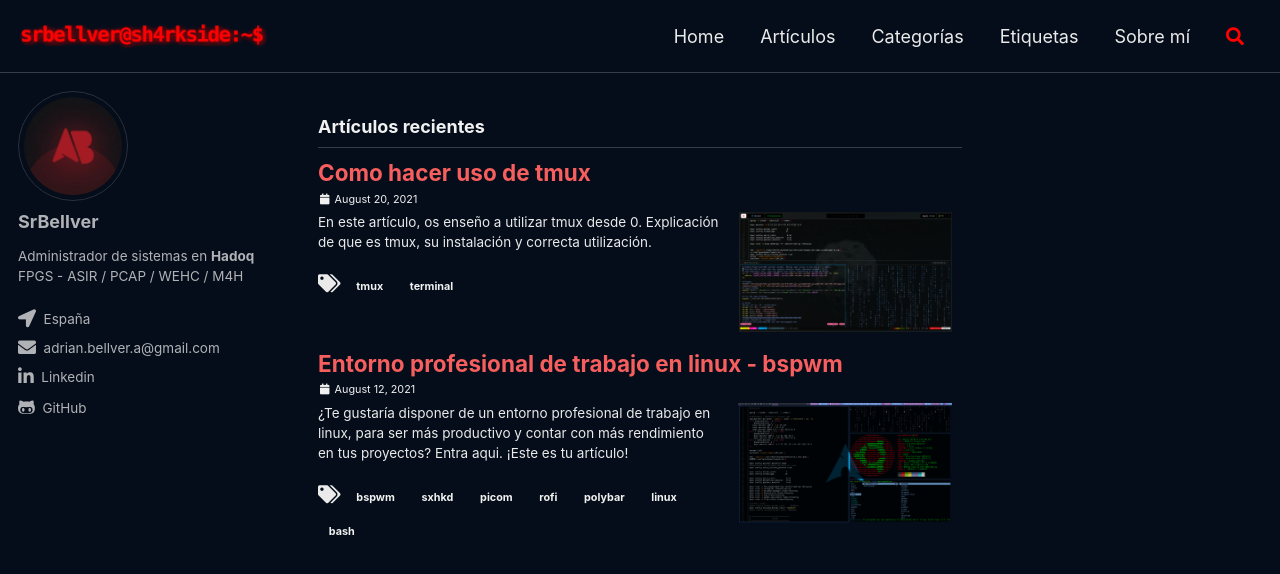
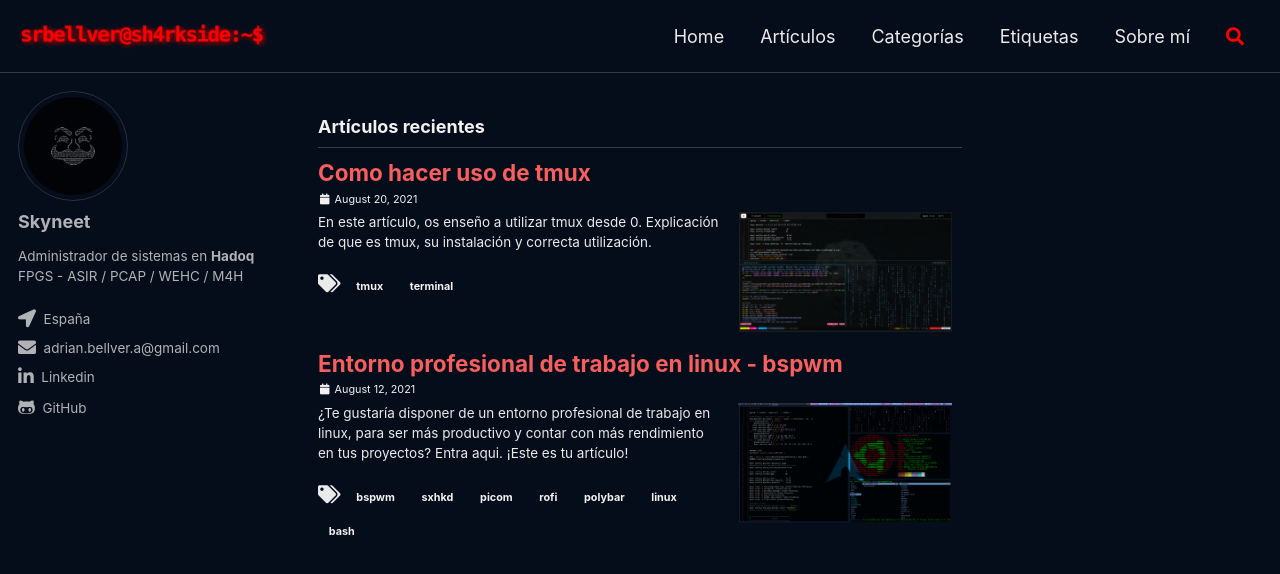
Before and after one commit to Skyneet/dev-sk4drak.github.io, a Jekyll site: the page built from index.html, in a window 1280 px wide and 900 px high. Shown: the top 574 px of the window. Built offline with Jekyll 4.4.1, drawn with Linux system fonts in a browser that asks for light colours; cached includes are drawn as plain includes; the list of posts is cut into pages by our own code.

Commit message:
Six commit

```diff
--- a/_config.yml
+++ b/_config.yml
@@ -101,7 +101,7 @@ analytics:
 
 # Site Author
 author:
-  name             : "SrBellver"
+  name             : "Skyneet"
   avatar           : /assets/images/avatar.jpg # path of avatar image, e.g. "/assets/images/bio-photo.jpg"
   bio              : "Administrador de sistemas en **Hadoq** <br>FPGS - ASIR / PCAP / WEHC / M4H"
   location         : "España"
```
Also changed, not shown: assets/images/avatar.jpg.
